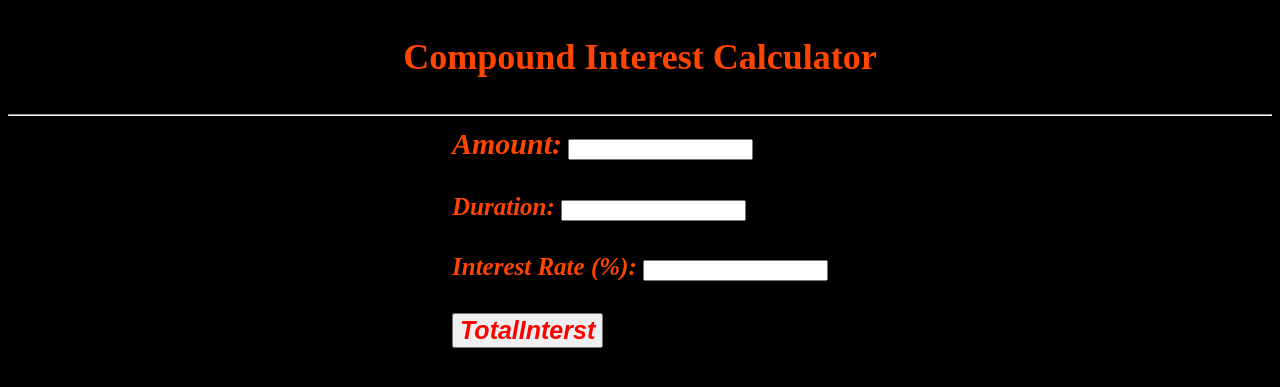
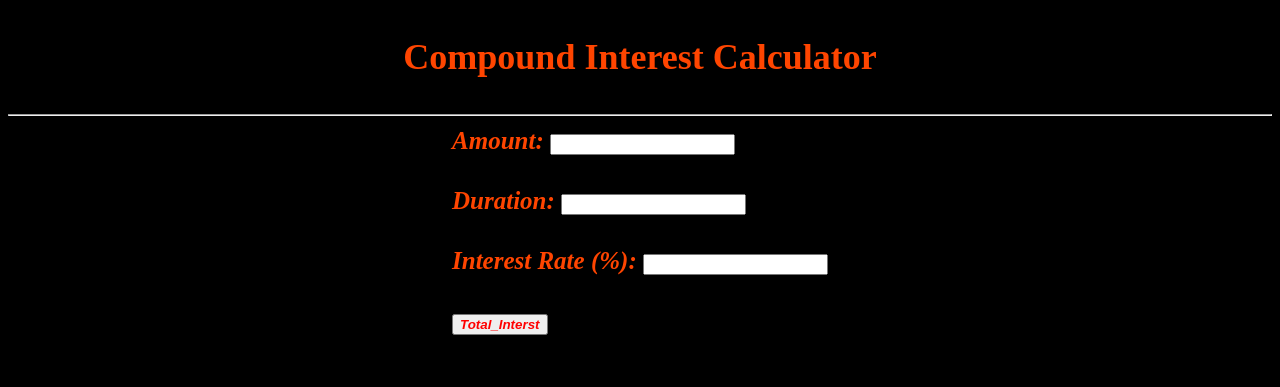
Before and after one commit to sree7373/compund-interst, a Django app: page / in a window 1280 px wide. Shown: the top 387 px of the page. Run offline with Django 4.2, Linux system fonts and the light colour scheme.

Commit message:
pushing code

```diff
--- a/compoundinterest/calculating/Templates/index.html
+++ b/compoundinterest/calculating/Templates/index.html
@@ -12,13 +12,13 @@
       <center><table style="font-size: 25px;">
         <tr><td>
 
-        <label for="principal" style="font-size: 30px; color:orangered  ;"><i><b>Amount:</b></i></label>
+        <label for="principal" style= color:orangered  ;"><i><b>Amount:</b></i></label>
         <input type="number" name="principal" required><br><br></td></tr>
-        <tr><td><label for="time" style="font-size: 25px; color: orangered;"><i><b>Duration:</b></i></label>
+        <tr><td><label for="time" style= "color: orangered;"><i><b>Duration:</b></i></label>
       <input type="number" name="time" required><br><br></td></tr>
-      <tr><td> <label for="rate" style="font-size: 25px; color: orangered;"><i><b>Interest Rate (%):</b></i></label>
+      <tr><td> <label for="rate" style="color:orangered;"><i><b>Interest Rate (%):</b></i></label>
       <input type="number" name="rate" required><br><br></td></tr>
-      <tr><td> <button type="submit" style="color: red; font-size: 25px;"><i><b>TotalInterst</b></i></button></b></td></tr>
+      <tr><td> <button type="submit" style="color: red; "><i><b>Total_Interst</b></i></button></b></td></tr>
     </table> </center></form>
   </body>
 </html>
--- a/compoundinterest/calculating/Templates/result.html
+++ b/compoundinterest/calculating/Templates/result.html
@@ -4,7 +4,7 @@
     <title>total amount</title>
   </head>
   <body style="background-color: white">
-    <h3 style="font-style:italic;  color:blue color;">check total interst</h3>
-    <p style="color:skyblue ;"><b>sum+interst={{ compound_interest }}</b></p>
+    <h4 style="font-style:italic;  color:rgb(58, 22, 59) color;">check total interst</h4>
+    <p style="color:darkred ;"><b>sum+interst={{ compound_interest }}</b></p>
   </body>
 </html>
```
